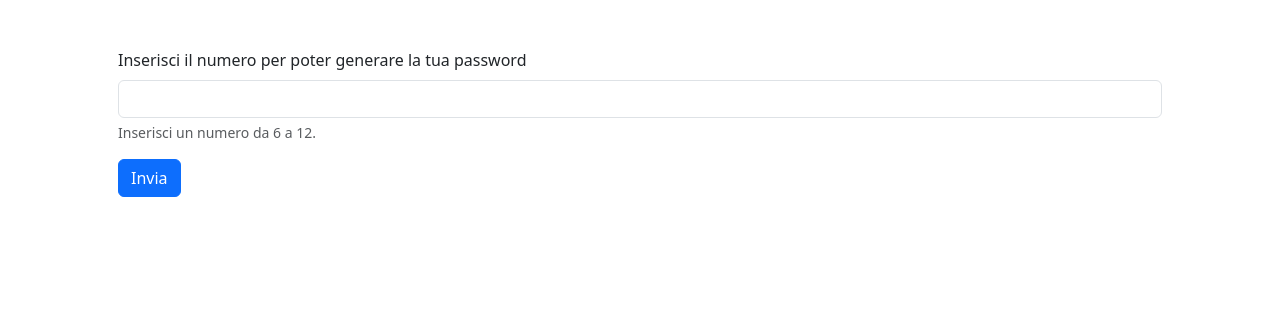
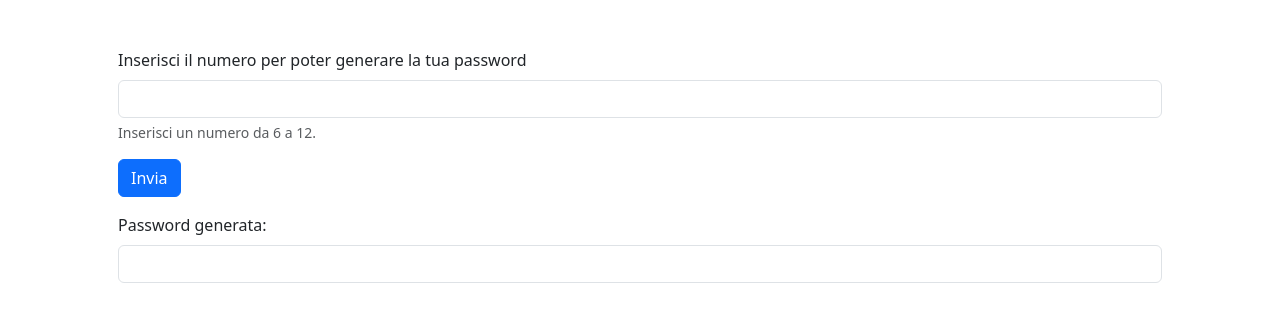
Before and after one commit to Arianna-Cosimini/php-strong-password-generator, a PHP site: page / in a window 1280 px wide. Shown: the top 322 px of the page. Run offline with PHP 8.4, Linux system fonts and the light colour scheme.

Commit message:
creata funzione per generare password

```diff
--- a/index.php
+++ b/index.php
@@ -1,42 +1,39 @@
 <?php
 
-$userChoice =isset($_GET['userChoice']);
+$userChoice = isset($_GET['userChoice']) ? $_GET['userChoice'] : null;
 
-echo $userChoice;
+$password = '';
 
+function getGeneratePassword($length)
+{
+    $randomPassword = 'abcdefghilmnopqrstuvzABCDEFGHILMNOPQRSTUVZ123456789./!*_';
+    $password = '';
+    $passwordLength = strlen($randomPassword) - 1;
+    for ($i = 0; $i < $length; $i++) {
+        $password .= $randomPassword[rand(0, $passwordLength)];
+    }
+    return $password;
+}
 
-function getGeneratePassword($userChoice){
-    $randomPassword = 'abcdefghilmnopqrstuvzABCDEFGHILMNOPQRSTUVZ123456789./!*_';
-
-};
+if ($userChoice) {
+    $password = getGeneratePassword($userChoice);
+}
 
 ?>
-
-
-
-
-
 
 <!DOCTYPE html>
 <html lang="it">
 
 <head>
     <meta charset="UTF-8">
-
-
-
     <meta name="viewport" content="width=device-width, initial-scale=1.0">
-
     <link href="https://cdn.jsdelivr.net/npm/bootstrap@5.3.3/dist/css/bootstrap.min.css" rel="stylesheet" integrity="sha384-QWTKZyjpPEjISv5WaRU9OFeRpok6YctnYmDr5pNlyT2bRjXh0JMhjY6hW+ALEwIH" crossorigin="anonymous">
-
-
-    <title>Generate password</title>
+    <title>Generatore di Password</title>
 </head>
 
 <body>
 
     <div class="container p-5">
-
         <form action="index.php" method="GET">
             <div class="mb-3">
                 <label for="userChoice" class="form-label">Inserisci il numero per poter generare la tua password</label>
@@ -45,19 +42,14 @@ function getGeneratePassword($userChoice){
             </div>
             <button type="submit" class="btn btn-primary">Invia</button>
         </form>
+
+
+            <div class="mt-3">
+                <label for="generatedPassword" class="form-label">Password generata:</label>
+                <input type="text" class="form-control" id="generatedPassword" value="<?php echo $password; ?>">
             </div>
 
-
-
-
-
-
-
-
-
-
-
-    <script src="https://cdn.jsdelivr.net/npm/bootstrap@5.3.3/dist/js/bootstrap.bundle.min.js" integrity="sha384-YvpcrYf0tY3lHB60NNkmXc5s9fDVZLESaAA55NDzOxhy9GkcIdslK1eN7N6jIeHz" crossorigin="anonymous"></script>
+    </div>
 
 </body>
 
```
Lines whose indentation alone changed are shown as unchanged.
